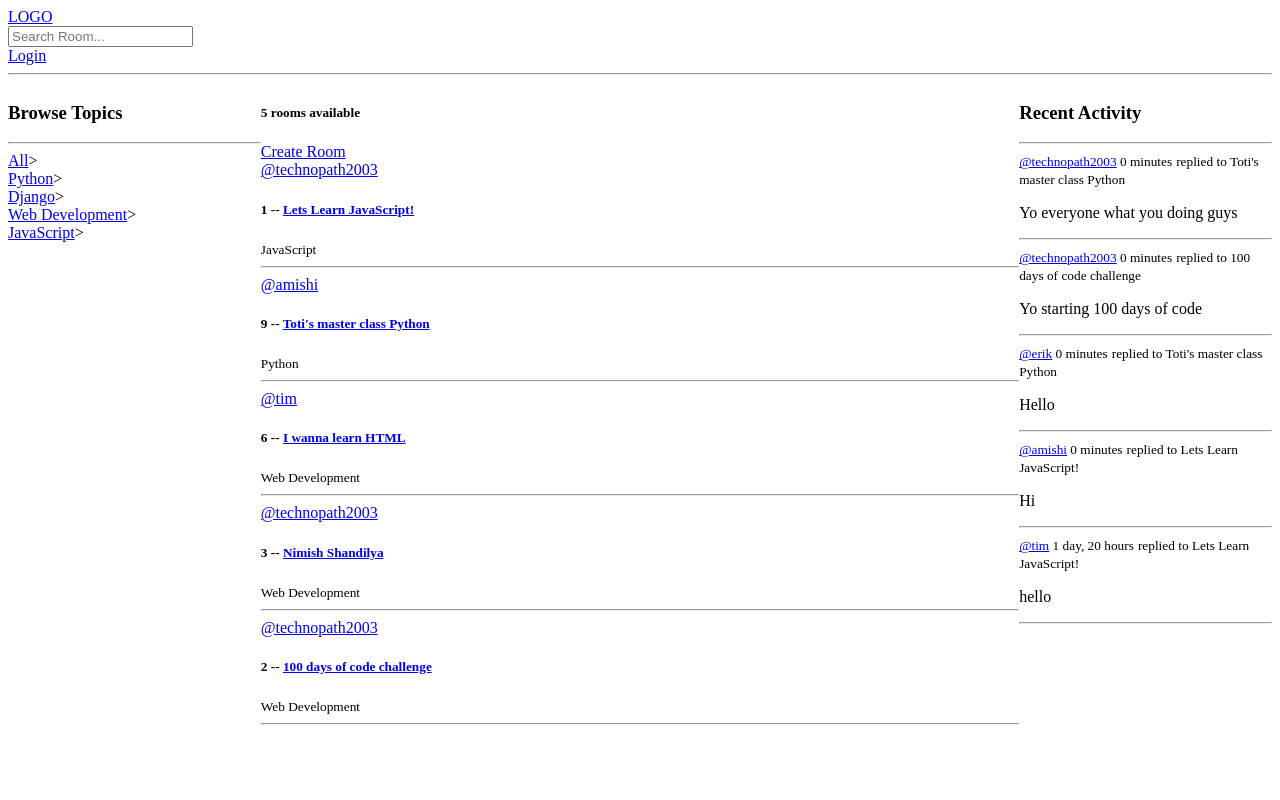
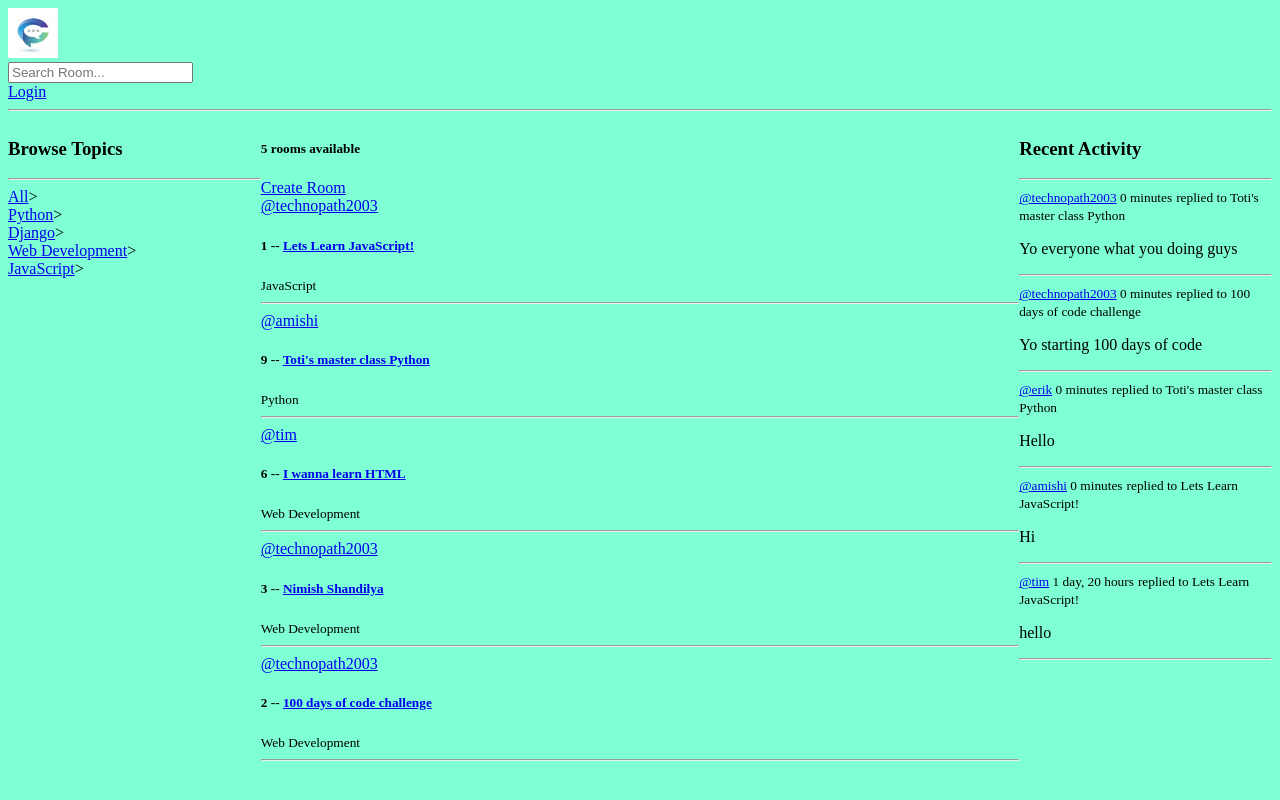
Before and after one commit to Anonymous-Technopath/Study-Chat-Website, a Django app: page / in a window 1280 px wide. Run offline with Django 4.2, Linux system fonts and the light colour scheme; data comes from the database, SQL or seed files in the repository; both versions use the stored data as it was after the commit.

Commit message:
tested static and added a css and image

```diff
--- a/ChatWebsite/settings.py
+++ b/ChatWebsite/settings.py
@@ -9,7 +9,7 @@ https://docs.djangoproject.com/en/4.1/topics/settings/
 For the full list of settings and their values, see
 https://docs.djangoproject.com/en/4.1/ref/settings/
 """
-
+import os
 from pathlib import Path
 
 # Build paths inside the project like this: BASE_DIR / 'subdir'.
@@ -122,7 +122,7 @@ USE_TZ = True
 
 STATIC_URL = 'static/'
 
-STATICFILES_DIR=[
+STATICFILES_DIRS=[
     BASE_DIR / 'static'
 ]
 
--- a/static/styles/main.css
+++ b/static/styles/main.css
@@ -0,0 +1,3 @@
+body{
+    background-color: aquamarine;
+}
--- a/templates/main.html
+++ b/templates/main.html
@@ -1,9 +1,11 @@
 <!DOCTYPE html>
+{% load static %}
 <html lang="en">
 <head>
     <meta charset="UTF-8">
     <meta name="viewport" content="width=device-width, initial-scale=1.0">
     <title>Study Chat</title>
+    <link rel="stylesheet" type="text/css" media="screen" href="{% static 'styles/main.css' %}">
 </head>
 <body>
     {% include 'navbar.html'%}
--- a/templates/navbar.html
+++ b/templates/navbar.html
@@ -1,5 +1,6 @@
+{% load static %}
 <a href="/">
-    LOGO
+    <img src="{% static 'images/Logo.webp' %}" height="50px" width="50px">
 </a>
 
 <form method="GET" action="{% url 'home' %}">
```
Also changed, not shown: db.sqlite3, static/images/Logo.webp (added).
